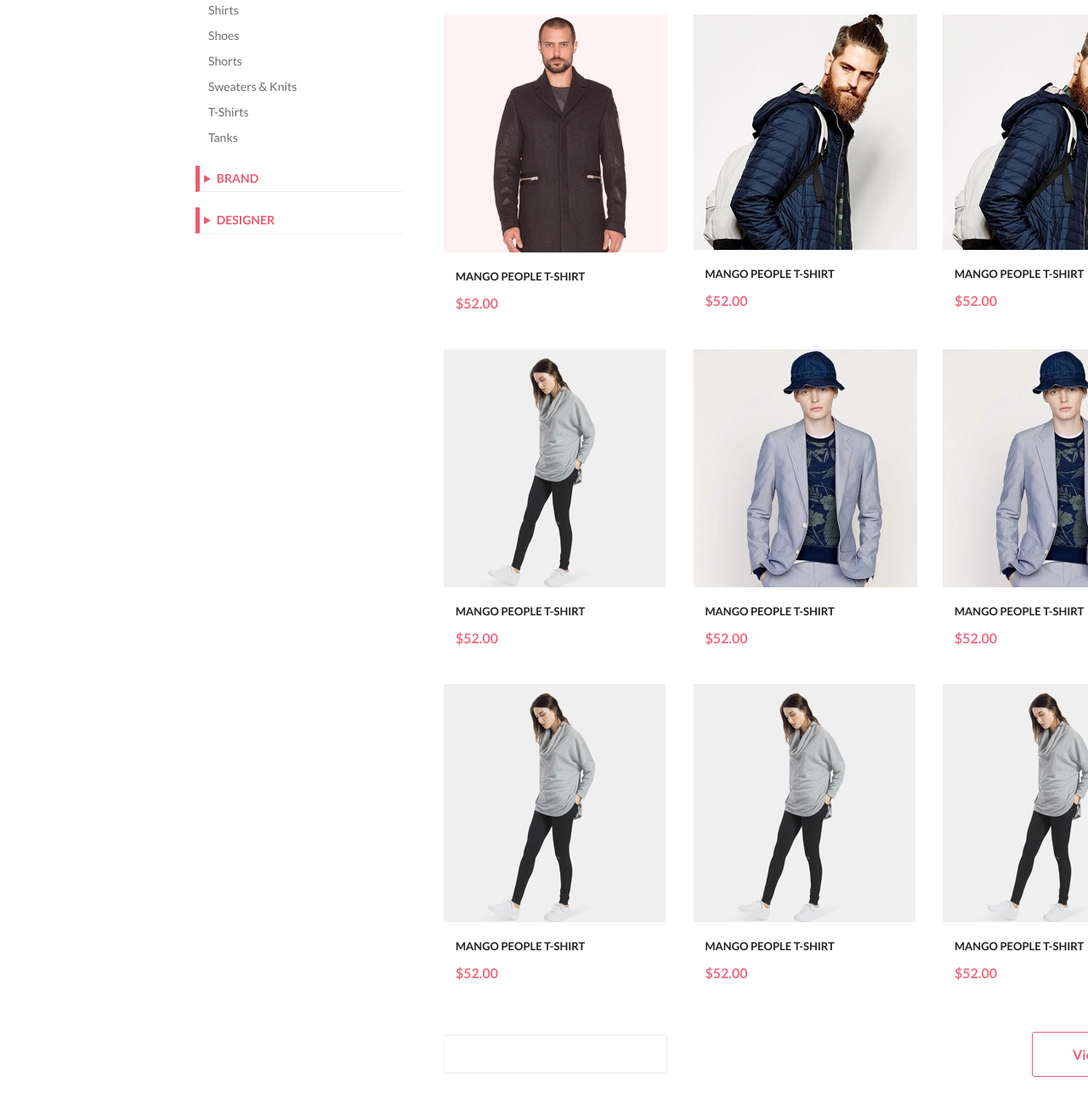
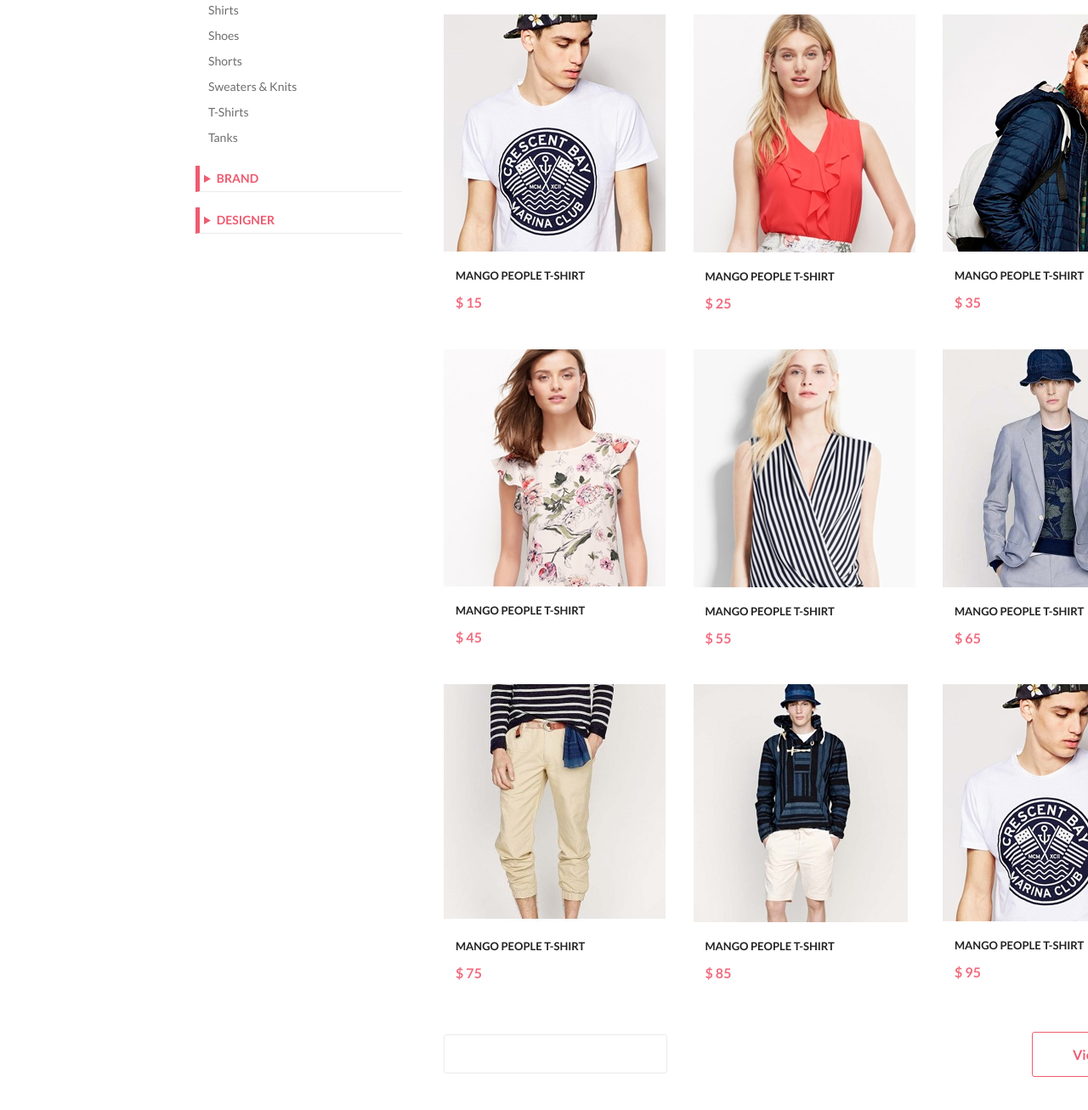
Before and after one commit to vlworks/GB_shop, a plain HTML site: page product.html in a window 1280 px wide. Shown: the part 612-1918 px from the top of the page at 85% size. Drawn offline with nearby package versions, Linux system fonts and the light colour scheme.

Commit message:
на всех страницах каталог выводится из json

```diff
--- a/db/products.json
+++ b/db/products.json
@@ -9,43 +9,43 @@
     "id_product": 2,
     "product_name": "Mango People T-Shirt",
     "price": 25,
-    "img": "img/fetured_1.jpg"
+    "img": "img/fetured_2.jpg"
   },
   {
     "id_product": 3,
     "product_name": "Mango People T-Shirt",
     "price": 35,
-    "img": "img/fetured_1.jpg"
+    "img": "img/fetured_3.jpg"
   },
   {
     "id_product": 4,
     "product_name": "Mango People T-Shirt",
     "price": 45,
-    "img": "img/fetured_1.jpg"
+    "img": "img/fetured_4.jpg"
   },
   {
     "id_product": 5,
     "product_name": "Mango People T-Shirt",
     "price": 55,
-    "img": "img/fetured_1.jpg"
+    "img": "img/fetured_5.jpg"
   },
   {
     "id_product": 6,
     "product_name": "Mango People T-Shirt",
     "price": 65,
-    "img": "img/fetured_1.jpg"
+    "img": "img/fetured_6.jpg"
   },
   {
     "id_product": 7,
     "product_name": "Mango People T-Shirt",
     "price": 75,
-    "img": "img/fetured_1.jpg"
+    "img": "img/fetured_7.jpg"
   },
   {
     "id_product": 8,
     "product_name": "Mango People T-Shirt",
     "price": 85,
-    "img": "img/fetured_1.jpg"
+    "img": "img/fetured_8.jpg"
   },
   {
     "id_product": 9,
--- a/js/ProductsComponent.js
+++ b/js/ProductsComponent.js
@@ -1,4 +1,5 @@
 Vue.component('products', {
+    props: ['slice'],
     data(){
       return {
           products: [],
@@ -15,21 +16,23 @@ Vue.component('products', {
                 }
             })
     },
-    template: `<div class="products">
+    template: `<div class="fetured__box">
         <product
-        v-for="product of products"
+        v-for="product of products.slice(0, slice)"
         :key="product.id_product"
         :product="product"></product>
     </div>`
 });
 Vue.component('product', {
     props: ['product'],
-    template: `<div class="product-item" >
-            <img :src="product.img" :alt="product.product_name">
-            <div class="desc">
-                <h3>{{product.product_name}}</h3>
-                <p>{{product.price}}</p>
-                <button class="buy-btn" @click="$root.$refs.cart.addProduct(product)">Купить</button>
-            </div>
-        </div>`
-})
+    template: `<div class="fetured__block">
+<a href="single.html"><img class="fetures__img" :src="product.img" alt="product.product_name"></a>
+<a href="single.html">
+<p class="title">{{product.product_name}}</p>
+</a>
+<p class="cost">$ {{product.price}}</p>
+<a href="#" class="add" @click="$root.$refs.cart.addProduct(product)"><img class="add__img" src="img/icon_basket_white.svg" alt="">Add to Cart</a>
+</div>`
+});
+
+// <button class="buy-btn" @click="$root.$refs.cart.addProduct(product)">Купить</button>
--- a/product.html
+++ b/product.html
@@ -12,7 +12,7 @@
 </head>
 
 <body>
-	<div class="mega-container">
+	<div class="mega-container" id="mega-container">
 		<header>
 					<div class="container d-flex">
 						<div class="head__left">
@@ -325,80 +325,81 @@
 						</div>
 					</div>
 					<div class="shop__product">
-						<div class="fetured__box">
-							<div class="fetured__block">
-								<a href="single.html"><img class="fetures__img" src="img/product1.jpg" alt="product1"></a>
-								<a href="single.html">
-									<p class="title">MANGO PEOPLE T-SHIRT</p>
-								</a>
-								<p class="cost">$52.00</p>
-								<a href="#" class="add"><img class="add__img" src="img/icon_basket_white.svg" alt="">Add to Cart</a>
-							</div>
-							<div class="fetured__block">
-								<a href="#"><img class="fetures__img" src="img/product2.jpg" alt="fetured1"></a>
-								<a href="#">
-									<p class="title">MANGO PEOPLE T-SHIRT</p>
-								</a>
-								<p class="cost">$52.00</p>
-								<a href="#" class="add"><img class="add__img" src="img/icon_basket_white.svg" alt="">Add to Cart</a>
-							</div>
-							<div class="fetured__block">
-								<a href="#"><img class="fetures__img" src="img/product2.jpg" alt="fetured1"></a>
-								<a href="#">
-									<p class="title">MANGO PEOPLE T-SHIRT</p>
-								</a>
-								<p class="cost">$52.00</p>
-								<a href="#" class="add"><img class="add__img" src="img/icon_basket_white.svg" alt="">Add to Cart</a>
-							</div>
-							<div class="fetured__block">
-								<a href="#"><img class="fetures__img" src="img/single4.jpg" alt="fetured1"></a>
-								<a href="#">
-									<p class="title">MANGO PEOPLE T-SHIRT</p>
-								</a>
-								<p class="cost">$52.00</p>
-								<a href="#" class="add"><img class="add__img" src="img/icon_basket_white.svg" alt="">Add to Cart</a>
-							</div>
-							<div class="fetured__block">
-								<a href="#"><img class="fetures__img" src="img/product3.jpg" alt="fetured1"></a>
-								<a href="#">
-									<p class="title">MANGO PEOPLE T-SHIRT</p>
-								</a>
-								<p class="cost">$52.00</p>
-								<a href="#" class="add"><img class="add__img" src="img/icon_basket_white.svg" alt="">Add to Cart</a>
-							</div>
-							<div class="fetured__block">
-								<a href="#"><img class="fetures__img" src="img/product3.jpg" alt="fetured1"></a>
-								<a href="#">
-									<p class="title">MANGO PEOPLE T-SHIRT</p>
-								</a>
-								<p class="cost">$52.00</p>
-								<a href="#" class="add"><img class="add__img" src="img/icon_basket_white.svg" alt="">Add to Cart</a>
-							</div>
-							<div class="fetured__block">
-								<a href="#"><img class="fetures__img" src="img/single4.jpg" alt="fetured1"></a>
-								<a href="#">
-									<p class="title">MANGO PEOPLE T-SHIRT</p>
-								</a>
-								<p class="cost">$52.00</p>
-								<a href="#" class="add"><img class="add__img" src="img/icon_basket_white.svg" alt="">Add to Cart</a>
-							</div>
-							<div class="fetured__block">
-								<a href="#"><img class="fetures__img" src="img/single4.jpg" alt="fetured1"></a>
-								<a href="#">
-									<p class="title">MANGO PEOPLE T-SHIRT</p>
-								</a>
-								<p class="cost">$52.00</p>
-								<a href="#" class="add"><img class="add__img" src="img/icon_basket_white.svg" alt="">Add to Cart</a>
-							</div>
-							<div class="fetured__block">
-								<a href="#"><img class="fetures__img" src="img/single4.jpg" alt="fetured1"></a>
-								<a href="#">
-									<p class="title">MANGO PEOPLE T-SHIRT</p>
-								</a>
-								<p class="cost">$52.00</p>
-								<a href="#" class="add"><img class="add__img" src="img/icon_basket_white.svg" alt="">Add to Cart</a>
-							</div>
-						</div>
+						<products ref="products" slice="9"></products>
+<!--						<div class="fetured__box">-->
+<!--							<div class="fetured__block">-->
+<!--								<a href="single.html"><img class="fetures__img" src="img/product1.jpg" alt="product1"></a>-->
+<!--								<a href="single.html">-->
+<!--									<p class="title">MANGO PEOPLE T-SHIRT</p>-->
+<!--								</a>-->
+<!--								<p class="cost">$52.00</p>-->
+<!--								<a href="#" class="add"><img class="add__img" src="img/icon_basket_white.svg" alt="">Add to Cart</a>-->
+<!--							</div>-->
+<!--							<div class="fetured__block">-->
+<!--								<a href="#"><img class="fetures__img" src="img/product2.jpg" alt="fetured1"></a>-->
+<!--								<a href="#">-->
+<!--									<p class="title">MANGO PEOPLE T-SHIRT</p>-->
+<!--								</a>-->
+<!--								<p class="cost">$52.00</p>-->
+<!--								<a href="#" class="add"><img class="add__img" src="img/icon_basket_white.svg" alt="">Add to Cart</a>-->
+<!--							</div>-->
+<!--							<div class="fetured__block">-->
+<!--								<a href="#"><img class="fetures__img" src="img/product2.jpg" alt="fetured1"></a>-->
+<!--								<a href="#">-->
+<!--									<p class="title">MANGO PEOPLE T-SHIRT</p>-->
+<!--								</a>-->
+<!--								<p class="cost">$52.00</p>-->
+<!--								<a href="#" class="add"><img class="add__img" src="img/icon_basket_white.svg" alt="">Add to Cart</a>-->
+<!--							</div>-->
+<!--							<div class="fetured__block">-->
+<!--								<a href="#"><img class="fetures__img" src="img/single4.jpg" alt="fetured1"></a>-->
+<!--								<a href="#">-->
+<!--									<p class="title">MANGO PEOPLE T-SHIRT</p>-->
+<!--								</a>-->
+<!--								<p class="cost">$52.00</p>-->
+<!--								<a href="#" class="add"><img class="add__img" src="img/icon_basket_white.svg" alt="">Add to Cart</a>-->
+<!--							</div>-->
+<!--							<div class="fetured__block">-->
+<!--								<a href="#"><img class="fetures__img" src="img/product3.jpg" alt="fetured1"></a>-->
+<!--								<a href="#">-->
+<!--									<p class="title">MANGO PEOPLE T-SHIRT</p>-->
+<!--								</a>-->
+<!--								<p class="cost">$52.00</p>-->
+<!--								<a href="#" class="add"><img class="add__img" src="img/icon_basket_white.svg" alt="">Add to Cart</a>-->
+<!--							</div>-->
+<!--							<div class="fetured__block">-->
+<!--								<a href="#"><img class="fetures__img" src="img/product3.jpg" alt="fetured1"></a>-->
+<!--								<a href="#">-->
+<!--									<p class="title">MANGO PEOPLE T-SHIRT</p>-->
+<!--								</a>-->
+<!--								<p class="cost">$52.00</p>-->
+<!--								<a href="#" class="add"><img class="add__img" src="img/icon_basket_white.svg" alt="">Add to Cart</a>-->
+<!--							</div>-->
+<!--							<div class="fetured__block">-->
+<!--								<a href="#"><img class="fetures__img" src="img/single4.jpg" alt="fetured1"></a>-->
+<!--								<a href="#">-->
+<!--									<p class="title">MANGO PEOPLE T-SHIRT</p>-->
+<!--								</a>-->
+<!--								<p class="cost">$52.00</p>-->
+<!--								<a href="#" class="add"><img class="add__img" src="img/icon_basket_white.svg" alt="">Add to Cart</a>-->
+<!--							</div>-->
+<!--							<div class="fetured__block">-->
+<!--								<a href="#"><img class="fetures__img" src="img/single4.jpg" alt="fetured1"></a>-->
+<!--								<a href="#">-->
+<!--									<p class="title">MANGO PEOPLE T-SHIRT</p>-->
+<!--								</a>-->
+<!--								<p class="cost">$52.00</p>-->
+<!--								<a href="#" class="add"><img class="add__img" src="img/icon_basket_white.svg" alt="">Add to Cart</a>-->
+<!--							</div>-->
+<!--							<div class="fetured__block">-->
+<!--								<a href="#"><img class="fetures__img" src="img/single4.jpg" alt="fetured1"></a>-->
+<!--								<a href="#">-->
+<!--									<p class="title">MANGO PEOPLE T-SHIRT</p>-->
+<!--								</a>-->
+<!--								<p class="cost">$52.00</p>-->
+<!--								<a href="#" class="add"><img class="add__img" src="img/icon_basket_white.svg" alt="">Add to Cart</a>-->
+<!--							</div>-->
+<!--						</div>-->
 					</div>
 					<div class="shop__pages">
 						<div class="shop__pages__left">
@@ -508,6 +509,13 @@
 			</div>
 		</footer>
 	</div>
+	<!--Connect Vue and js-->
+	<script src="https://cdn.jsdelivr.net/npm/vue/dist/vue.js"></script>
+	<script src="js/ProductsComponent.js"></script>
+	<script src="js/CartComponent.js"></script>
+	<script src="js/dataError.js"></script>
+	<script defer src="js/main.js"></script>
+	<!--/Connect Vue and js-->
 </body>
 
 </html>
```
Also changed, not shown: index.html (+68 -67 lines), single.html (+43 -35 lines).
